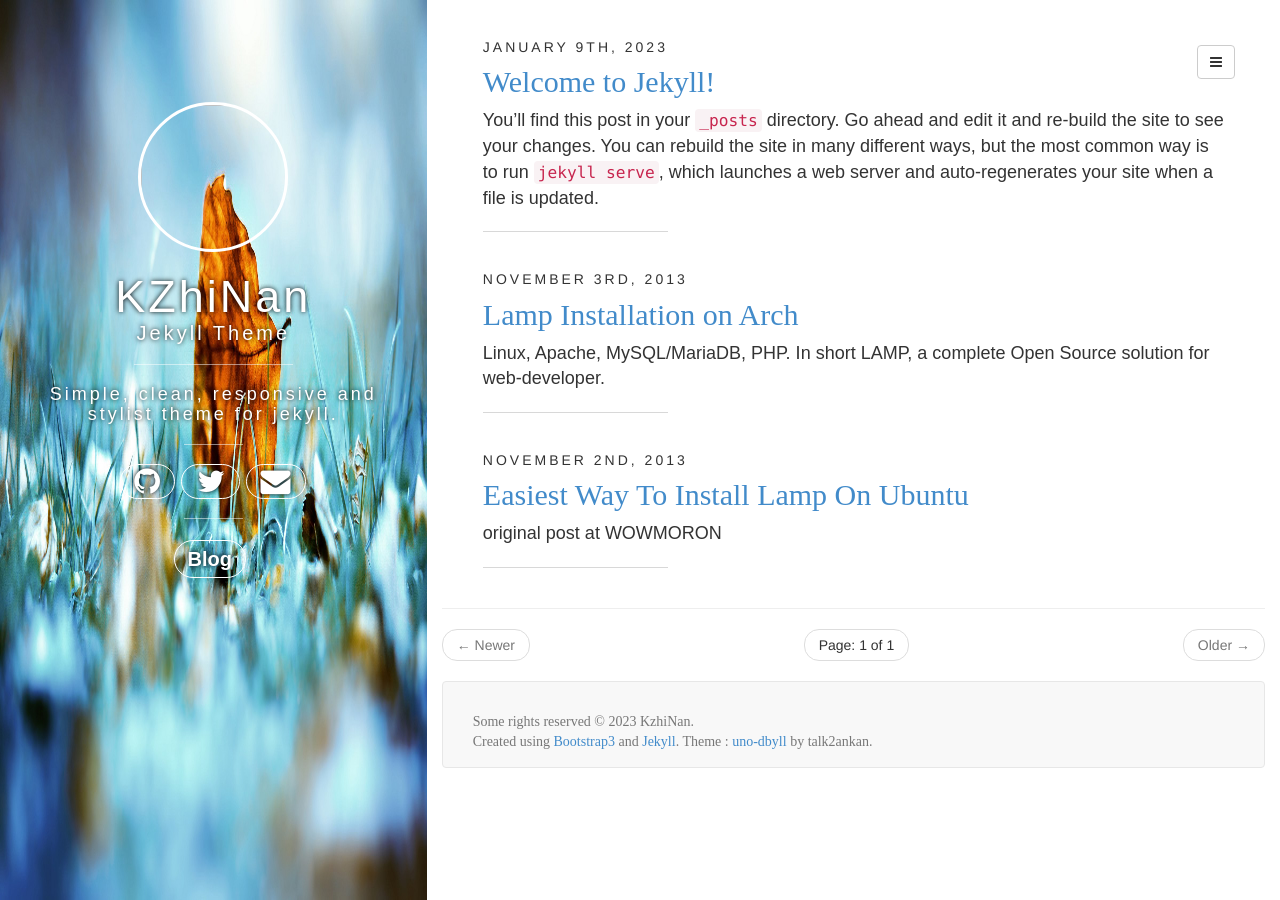
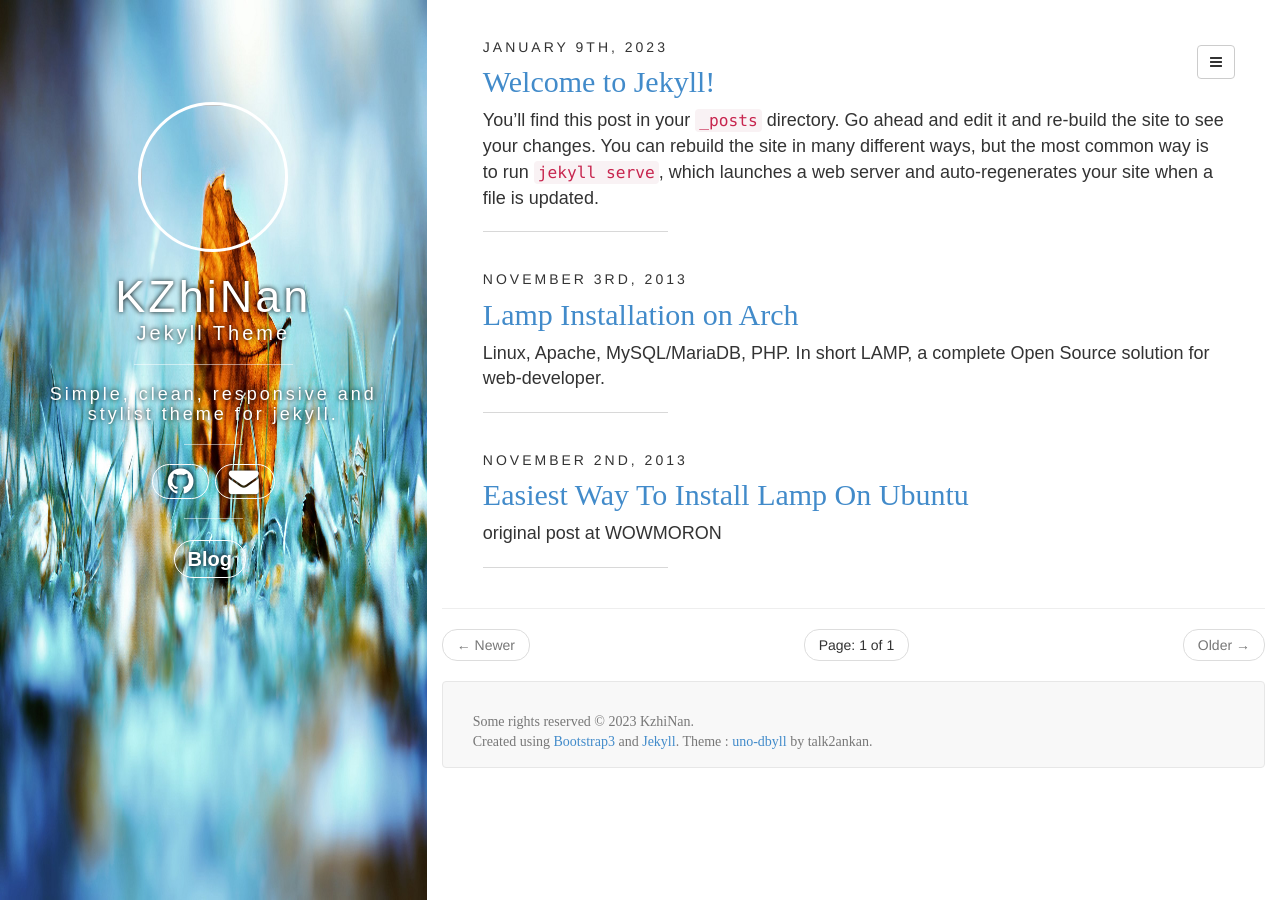
Before and after one commit to KZhiNan/KZhiNan.github.io, a Jekyll site: the page built from index.html, in a window 1280 px wide. Built offline with Jekyll 4.4.1, drawn with Linux system fonts in a browser that asks for light colours; the list of posts is cut into pages by our own code.

Commit message:
Update sidebar.html

```diff
--- a/_includes/sidebar.html
+++ b/_includes/sidebar.html
@@ -18,16 +18,17 @@ border: 3px solid #FFF; height:150px;width:150px" />
  <h3 class="title" style="font-size:30px;">
 
        {% if site.author.github %}
-      <a type="button" class="social1" href="http://github.com/{{ site.author.github }}">
+      <a type="button" class="social2" href="http://github.com/{{ site.author.github }}">
         <i class="fa fa-github"></i>
       </a>
       {% endif %}
+<!--
        {% if site.author.twitter %}
       <a type="button" class="social2" href="http://twitter.com/{{ site.author.twitter }}">
         <i class="fa fa-twitter"></i>
       </a>
       {% endif %}
-
+-->
       {% if site.author.email %}
       <a type="button" class="social3" href="mailto:{{ site.author.email }}">
         <i class="fa fa-envelope"></i>
```
